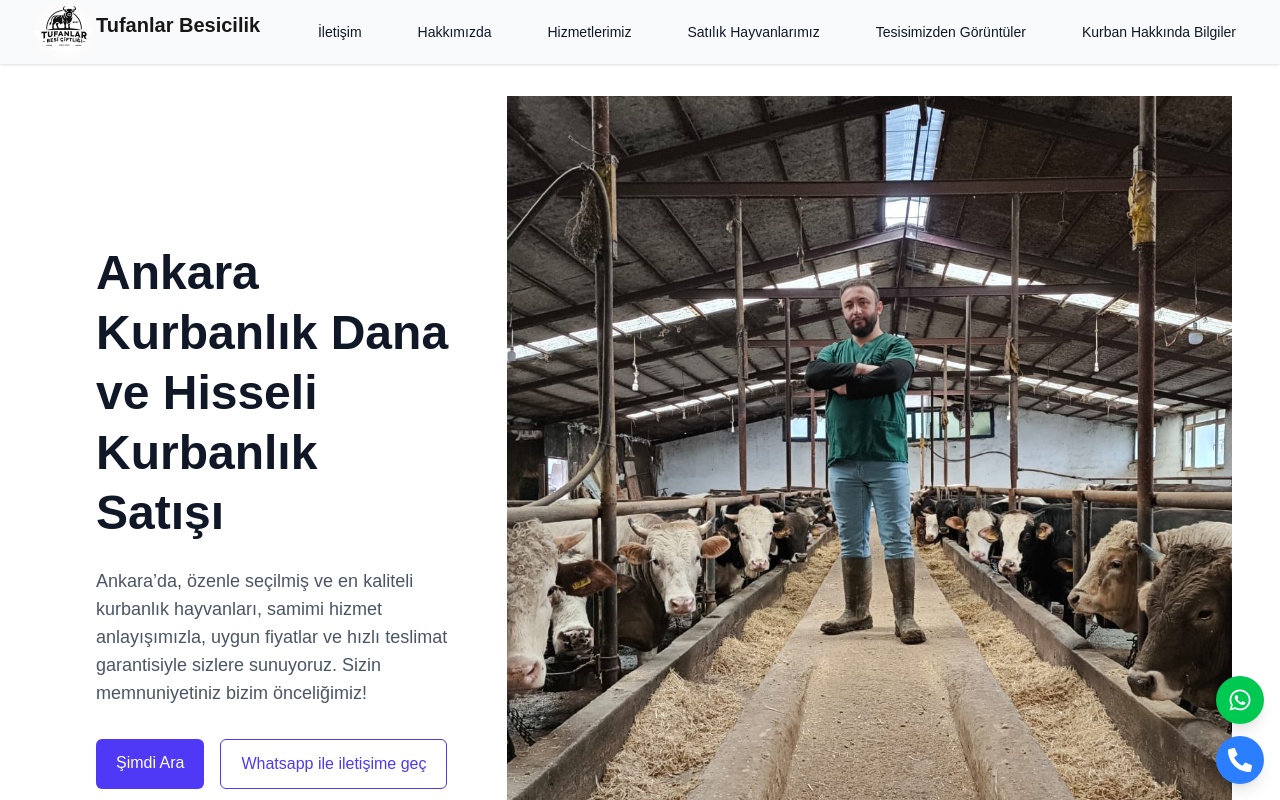
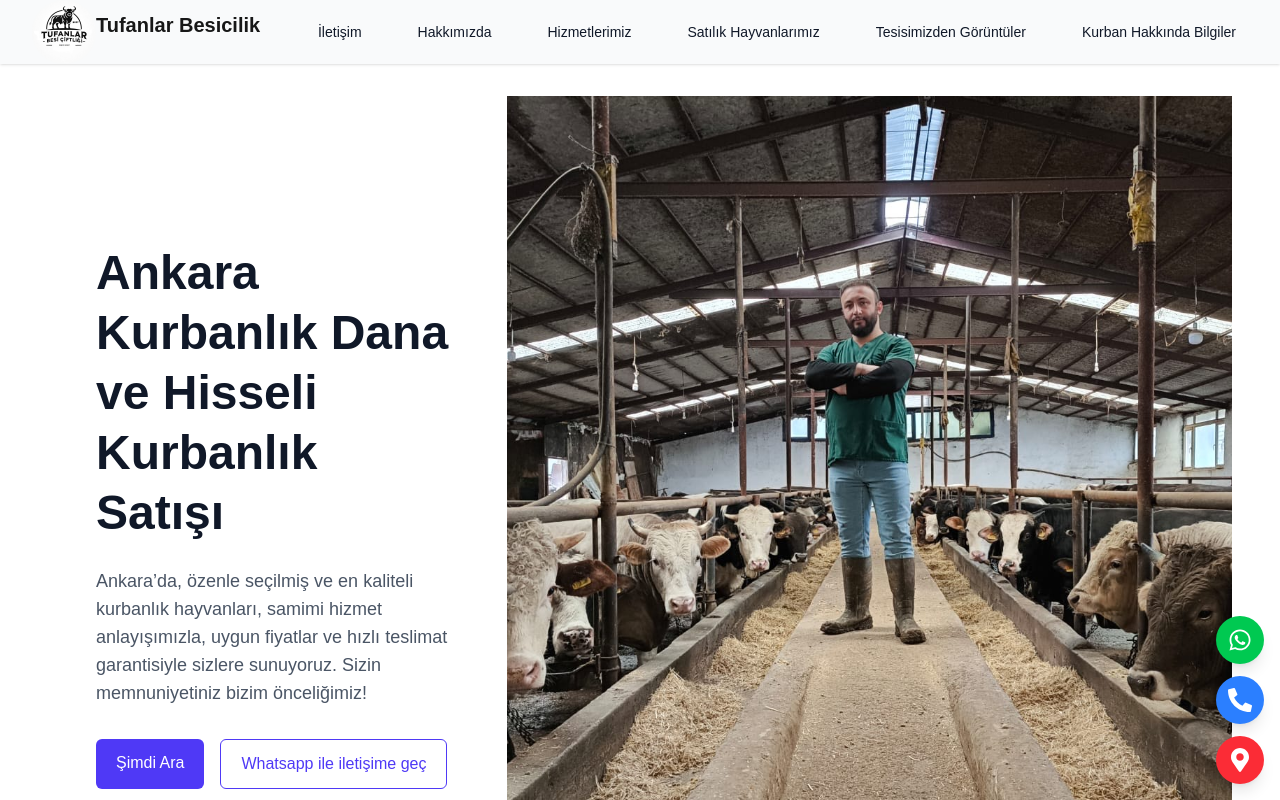
Before and after one commit to omer0697/tufanlar-besicilik, a Next.js app: page / in a window 1280 px wide. Shown: the top 800 px of the page. Built offline with nearby package versions, Linux system fonts and the light colour scheme.

Commit message:
Completed website

```diff
--- a/app/components/WhatsAppWidget.jsx
+++ b/app/components/WhatsAppWidget.jsx
@@ -1,4 +1,4 @@
-import { FaWhatsapp, FaPhoneAlt } from "react-icons/fa";
+import { FaWhatsapp, FaPhoneAlt, FaMapMarkerAlt } from "react-icons/fa";
 
 export default function WhatsAppWidget() {
   return (
@@ -20,6 +20,16 @@ export default function WhatsAppWidget() {
       >
         <FaPhoneAlt size={24} />
       </a>
+
+      <a
+        href="https://www.google.com/maps/dir//G%C3%B6k%C3%A7eyurt,+06635+Mamak%2FAnkara/@39.9717913,32.9411578,12z/data=!4m8!4m7!1m0!1m5!1m1!1s0x14d354c6a794c3c1:0x1fbb95a9de20710c!2m2!1d33.0235587!2d39.9718205?entry=ttu"
+        target="_blank"
+        rel="noopener noreferrer"
+        className="bg-red-500 text-white p-3 rounded-full shadow-lg hover:bg-red-600 transition-colors"
+        aria-label="Konum Bilgisi"
+      >
+        <FaMapMarkerAlt size={24} />
+      </a>
     </div>
   );
 }
--- a/app/layout.js
+++ b/app/layout.js
@@ -59,6 +59,9 @@ export const metadata = {
 export default function RootLayout({ children }) {
   return (
     <html lang="tr">
+      <head>
+        <meta name="google-site-verification" content="iOtqdeL_0xm1dL1d2VkN4s45YQrLGm1naO72QoEPV0M" />
+     </head>
       <body
         className={`${geistSans.variable} ${geistMono.variable} antialiased`}
       >
```
